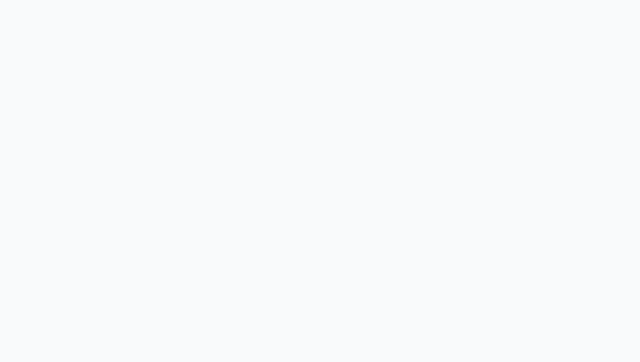
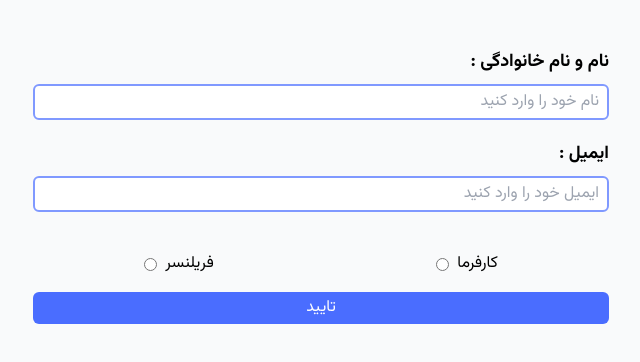
Before and after one commit to erfanafzali/Freelancer-app, a React (Vite) app: page /complete-profile in a window 1280 px wide. Before the commit this address had no page. Shown: the top 362 px of the page, without its empty margins (465-1105 px from the left). Built offline with nearby package versions, Linux system fonts and the light colour scheme.

Commit message:
end complete-profile section

```diff
--- /dev/null
+++ b/src/components/modules/NotFound.jsx
@@ -0,0 +1,18 @@
+import { IoArrowBackOutline } from "react-icons/io5";
+import useMoveBack from "../../hooks/useMoveBack";
+
+function NotFound() {
+  const moveBack = useMoveBack();
+
+  return (
+    <div className="w-full max-w-lg mx-auto pt-8">
+      <h1 className="font-bold text-xl">صفحه ای که دنبالش بودید پیدا نشد 😵‍💫</h1>
+      <button onClick={moveBack} className="w-full flex justify-start items-center gap-x-4 mt-5">
+        <p className="font-bold text-lg text-primary-800">برگشت</p>
+        <IoArrowBackOutline className="text-primary-800 font-bold text-2xl"/>
+      </button>
+    </div>
+  );
+}
+
+export default NotFound;
--- /dev/null
+++ b/src/components/templates/ProfileForm.jsx
@@ -0,0 +1,109 @@
+import { useMutation } from "@tanstack/react-query";
+import { useState } from "react";
+import { completeProfile } from "../../services/auth";
+import toast from "react-hot-toast";
+import { useNavigate } from "react-router-dom";
+import Loader from "../modules/Loader";
+
+function ProfileForm() {
+  const [name, setName] = useState("");
+  const [email, setEmail] = useState("");
+  const [role, setRole] = useState("");
+  const mutationFn = completeProfile;
+  const navigate = useNavigate();
+
+  const { isPending, mutateAsync } = useMutation({ mutationFn });
+
+  const submitHandler = async (event) => {
+    event.preventDefault();
+
+    try {
+      const { message, user } = await mutateAsync({ name, email, role });
+      toast.success(message);
+      if (user.status !== 2) {
+        navigate("/");
+        toast("بروفایل شما در انتظار تایید است", { icon: "🫡" });
+        return;
+      }
+      if (user.role === "OWNER") return navigate("/owner");
+      if (user.role === "FREELANCER") return navigate("/freelancer");
+    } catch (error) {
+      toast.error(error?.response?.data?.message);
+    }
+  };
+
+  return (
+    <form
+      onSubmit={submitHandler}
+      className="w-full mb-4 max-w-xl mx-auto pt-12"
+    >
+      <div className="w-full flex flex-col justify-center items-center">
+        {/* name & lastName */}
+        <div className="w-full flex flex-col justify-center items-start mb-5  gap-y-2">
+          <label htmlFor="name" className="font-bold text-base md:text-lg">
+            نام و نام خانوادگی :
+          </label>
+          <input
+            value={name}
+            onChange={(e) => setName(e.target.value)}
+            id="name"
+            placeholder="نام خود را وارد کنید"
+            type="text"
+            className="w-full border-2 rounded-md py-1 px-2 border-primary-600"
+          />
+        </div>
+        {/* email */}
+        <div className="w-full flex flex-col justify-center items-start mb-5  gap-y-2">
+          <label htmlFor="email" className="font-bold text-base md:text-lg">
+            ایمیل :
+          </label>
+          <input
+            value={email}
+            onChange={(e) => setEmail(e.target.value)}
+            id="email"
+            placeholder="ایمیل خود را وارد کنید"
+            type="text"
+            className="w-full border-2 rounded-md py-1 px-2 border-primary-600"
+          />
+        </div>
+        {/* role */}
+        <div className="w-full flex justify-around mt-5">
+          <div className="flex justify-center items-center gap-x-2">
+            <label htmlFor="owner">کارفرما</label>
+            <input
+              type="radio"
+              name="role"
+              id="owner"
+              value="OWNER"
+              onChange={(e) => setRole(e.target.value)}
+              checked={role === "OWNER"}
+            />
+          </div>
+          <div className="flex justify-center items-center gap-x-2">
+            <label htmlFor="freelancer">فریلنسر</label>
+            <input
+              type="radio"
+              name="role"
+              id="freelancer"
+              value="FREELANCER"
+              onChange={(e) => setRole(e.target.value)}
+              checked={role === "FREELANCER"}
+            />
+          </div>
+        </div>
+      </div>
+      {isPending ? (
+        <Loader />
+      ) : (
+        <button
+          type="submit"
+          className="w-full flex justify-center items-center bg-primary-900 mt-4 py-1 rounded-md text-white"
+        >
+          تایید
+        </button>
+      )}
+    </form>
+  );
+}
+
+export default ProfileForm;
--- a/src/features/authentication/CheckOtp.jsx
+++ b/src/features/authentication/CheckOtp.jsx
@@ -7,12 +7,11 @@ import Loader from "../../components/modules/Loader";
 import { IoMdArrowRoundBack } from "react-icons/io";
 import { useEffect, useState } from "react";
 
-const RESEND_TIME = 90;
+const RESEND_TIME = 10;
 
 function CheckOtp({ otp, setOtp, phoneNumber, setStep, reSendOtp }) {
+  const navigate = useNavigate();
   const [time, setTime] = useState(RESEND_TIME);
-
-  const navigate = useNavigate();
   const mutationFn = checkOtp;
 
   useEffect(() => {
@@ -30,16 +29,16 @@ function CheckOtp({ otp, setOtp, phoneNumber, setStep, reSendOtp }) {
     try {
       const { user, message } = await mutateAsync({ phoneNumber, otp });
       toast.success(message);
-
-      if (user.active) {
-        //push to panel based on role
-        //if (user.role === "owner") navigate("/owner")
-        //if (user.role === "freelancer") navigate("/freelancer")
-      } else {
-        navigate("/complete-profile");
+      if (user.isActive) return navigate("/complete-profile");
+      if (user.status !== 2) {
+        navigate("/");
+        toast("بروفایل شما در انتظار تایید است" , {icon:"🫡"});
+        return;
       }
+      if (user.role === "OWNER") return navigate("/owner");
+      if (user.role === "FREELANCER") return navigate("/freelancer");
     } catch (error) {
-      console.log(error);
+      toast.error(error?.response?.data?.message);
     }
   };
 
@@ -86,7 +85,6 @@ function CheckOtp({ otp, setOtp, phoneNumber, setStep, reSendOtp }) {
           </button>
         )}
       </div>
-
       <div className="w-full flex flex-col gap-y-2 mt-3 justify-center items-center">
         {time > 0 ? (
           <p>
--- /dev/null
+++ b/src/hooks/useMoveBack.js
@@ -0,0 +1,6 @@
+import { useNavigate } from "react-router-dom";
+
+export default function useMoveBack() {
+  const navigate = useNavigate();
+  return () => navigate(-1);
+}
--- /dev/null
+++ b/src/pages/CompleteProfilePage.jsx
@@ -0,0 +1,11 @@
+import ProfileForm from "../components/templates/ProfileForm";
+
+function CompleteProfilePage() {
+  return (
+    <div>
+      <ProfileForm />
+    </div>
+  );
+}
+
+export default CompleteProfilePage;
--- a/src/routers/Router.jsx
+++ b/src/routers/Router.jsx
@@ -1,6 +1,8 @@
 import { Route, Routes } from "react-router-dom";
 import AuthPage from "../pages/AuthPage";
 import HomePage from "../pages/HomePage";
+import CompleteProfilePage from "../pages/CompleteProfilePage";
+import NotFound from "../components/modules/NotFound";
 
 function Router() {
   return (
@@ -8,6 +10,8 @@ function Router() {
       <Routes>
         <Route path="/" element={<HomePage />} />
         <Route path="/auth" element={<AuthPage />} />
+        <Route path="/complete-profile" element={<CompleteProfilePage />} />
+        <Route path="*" element={<NotFound />} />
       </Routes>
     </div>
   );
--- a/src/services/auth.js
+++ b/src/services/auth.js
@@ -8,4 +8,10 @@ function checkOtp(data) {
   return http.post("/user/check-otp", data).then(({ data }) => data.data);
 }
 
-export { sendOtp, checkOtp };
+function completeProfile(data) {
+  return http
+    .post("/user/complete-profile", data)
+    .then(({ data }) => data.data);
+}
+
+export { sendOtp, checkOtp, completeProfile };
```
